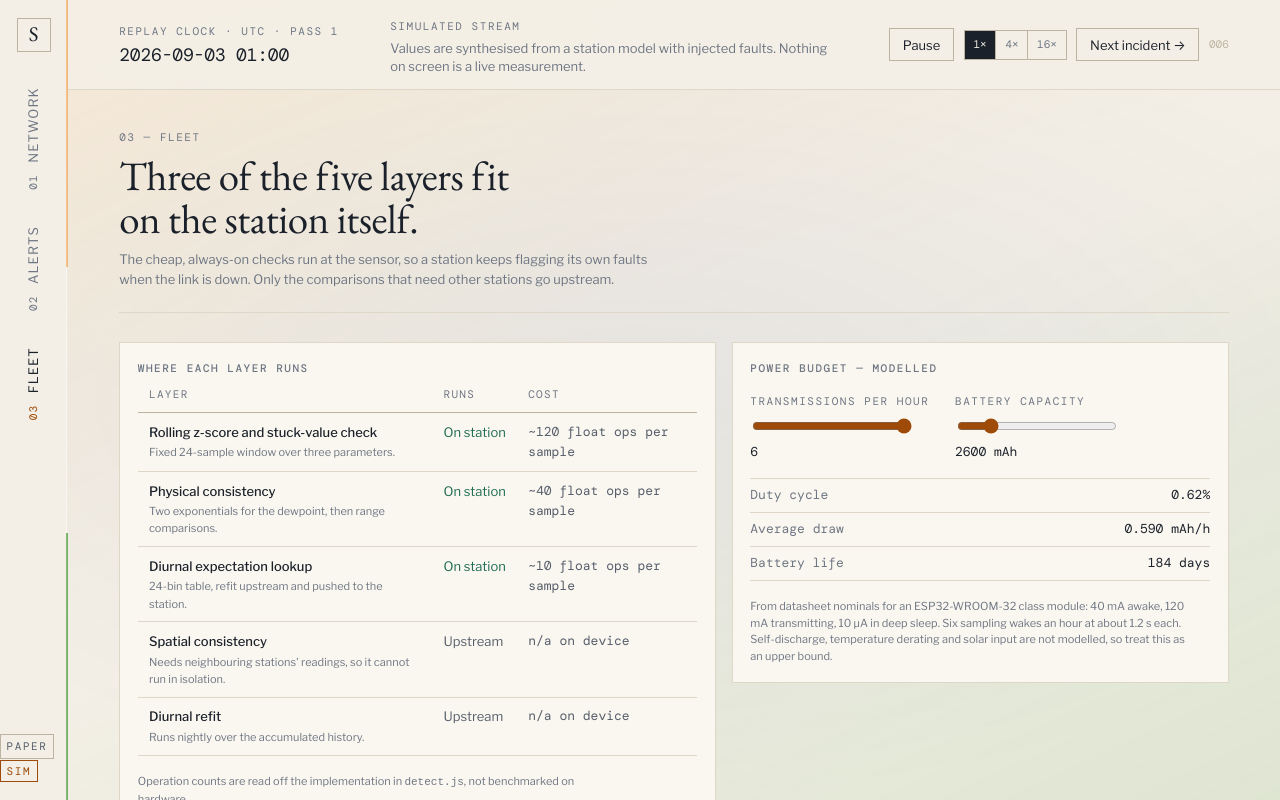
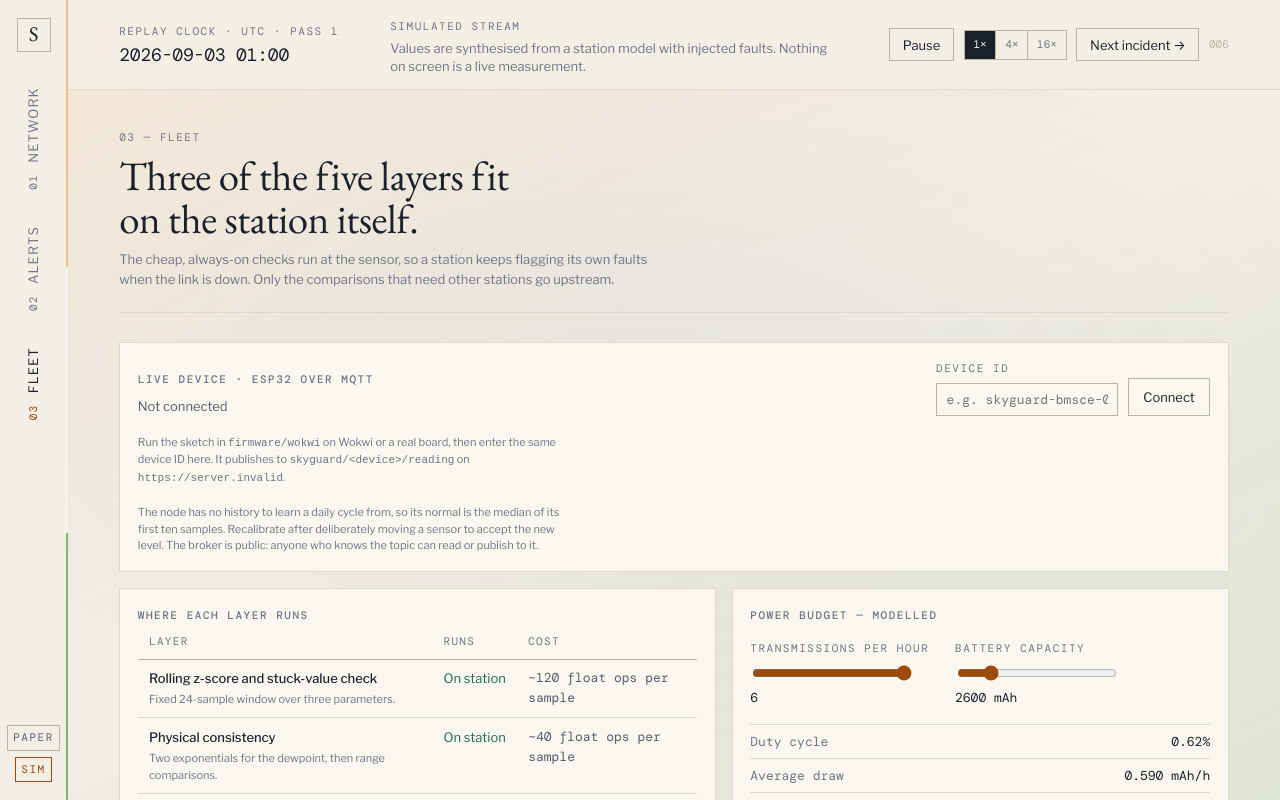
Before and after one commit to Kartikeya-G121/skyguard, a React (Vite) app in the folder web/: page /edge in a window 1280 px wide. Shown: the top 800 px of the page. Built offline with nearby package versions, Linux system fonts and the light colour scheme; no server answers; a web font is replaced by a local one.

Commit message:
Show live node in network, cover and fleet

```diff
--- a/web/src/components/IndiaMap.jsx
+++ b/web/src/components/IndiaMap.jsx
@@ -72,7 +72,7 @@ function IndiaMap({ readings, selectedId, onSelect }) {
             key={`${r.station.id}-${state}-${selected}`}
             center={[r.station.lat, r.station.lon]}
             radius={selected ? 9 : 6}
-            className={`pin pin--${state} ${selected ? "is-selected" : ""}`}
+            className={`pin pin--${state} ${selected ? "is-selected" : ""} ${r.station.live ? "is-live" : ""}`}
             eventHandlers={{ click: () => onSelect?.(r.station.id) }}
           >
             {/* Flagged stations name themselves; the rest name themselves on
@@ -81,7 +81,7 @@ function IndiaMap({ readings, selectedId, onSelect }) {
               className="pin__tip"
               direction="right"
               offset={[8, 0]}
-              permanent={state !== "nominal" || selected}
+              permanent={state !== "nominal" || selected || r.station.live}
             >
               {r.station.name}
             </Tooltip>
--- /dev/null
+++ b/web/src/components/LivePanel.jsx
@@ -0,0 +1,144 @@
+import { useState } from "react";
+import { Link } from "react-router-dom";
+import StatusDot from "./StatusDot.jsx";
+import { useStream } from "../lib/useStream.jsx";
+import { LIVE_STATION } from "../lib/stations.js";
+import { BROKER_URL, topicFor } from "../lib/live.js";
+import { TYPE_LABEL, PARAM_LABEL } from "../lib/contract.js";
+
+const STATUS_TEXT = {
+  off: "Not connected",
+  connecting: "Connecting to broker…",
+  connected: "Subscribed, waiting for the device",
+  error: "Connection failed",
+};
+
+const fmt = (v, dp) => (v === null || v === undefined ? "—" : v.toFixed(dp));
+
+/**
+ * Connects the dashboard to an ESP32 publishing over MQTT (see `firmware/`).
+ * The node joins the network as one more station and is scored by the same
+ * detector, against its own calibrated baseline and its nearest neighbours.
+ */
+export default function LivePanel() {
+  const { live, connectDevice, disconnectDevice, recalibrate, store } = useStream();
+  const [draft, setDraft] = useState(live.device);
+  const s = store.stations[LIVE_STATION.id];
+  const on = live.status !== "off";
+  const reporting = s && Date.now() - s.lastMessageAt < 7000;
+  const r = s?.reading;
+  const d = s?.detection;
+
+  let state = "offline";
+  if (reporting) state = d ? (d.severity === "high" ? "faulted" : "degraded") : "nominal";
+
+  return (
+    <section className="panel edge__live">
+      <div className="live__head">
+        <div>
+          <h2 className="eyebrow">Live device · ESP32 over MQTT</h2>
+          <p className="live__status">
+            {s && on ? (
+              <>
+                <StatusDot state={state} />
+                <span className="is-quiet">
+                  {reporting ? `Reporting · message ${s.deviceSeq ?? "—"}` : "Silent, scored as dropout"}
+                </span>
+              </>
+            ) : (
+              <span className={live.status === "error" ? "is-anomalous" : "is-quiet"}>
+                {STATUS_TEXT[live.status]}
+                {live.error ? ` (${live.error})` : ""}
+              </span>
+            )}
+          </p>
+        </div>
+
+        <form
+          className="live__form"
+          onSubmit={(e) => {
+            e.preventDefault();
+            if (on) {
+              setDraft(live.device);
+              disconnectDevice();
+            } else connectDevice(draft.trim());
+          }}
+        >
+          <label className="field">
+            <span className="eyebrow">Device ID</span>
+            <input
+              className="live__input mono"
+              value={on ? live.device : draft}
+              onChange={(e) => setDraft(e.target.value)}
+              placeholder="e.g. skyguard-bmsce-01"
+              disabled={on}
+              spellCheck={false}
+              autoComplete="off"
+            />
+          </label>
+          <button className="btn" type="submit" disabled={!on && !draft.trim()}>
+            {on ? "Disconnect" : "Connect"}
+          </button>
+        </form>
+      </div>
+
+      {s && on ? (
+        <div className="live__body">
+          <dl className="live__now mono">
+            <div><dt>Temperature</dt><dd>{fmt(r?.temp_c, 1)} °C</dd></div>
+            <div><dt>Pressure</dt><dd>{fmt(r?.pres_hpa, 1)} hPa</dd></div>
+            <div><dt>Humidity</dt><dd>{fmt(r?.rh_pct, 0)} %</dd></div>
+          </dl>
+
+          <dl className="edge__calc mono live__verdicts">
+            <div>
+              <dt>On-device check</dt>
+              <dd className={s.edge && !s.edge.ok ? "is-anomalous" : ""}>
+                {s.edge ? (s.edge.ok ? "Pass" : `Fail · ${s.edge.check}`) : "—"}
+              </dd>
+            </div>
+            <div>
+              <dt>Dashboard detector</dt>
+              <dd className={d ? "is-anomalous" : ""}>
+                {s.calibration
+                  ? `Calibrating ${s.calibration.length}/10`
+                  : d
+                    ? `${TYPE_LABEL[d.type]} · ${PARAM_LABEL[d.param].toLowerCase()} · ${(d.confidence * 100).toFixed(0)}%`
+                    : "Nominal"}
+              </dd>
+            </div>
+          </dl>
+
+          <div className="live__actions">
+            <Link className="btn" to={`/station/${LIVE_STATION.id}`}>
+              Open the station <span aria-hidden="true">→</span>
+            </Link>
+            {s.openEvent && (
+              <Link className="btn" to={`/anomaly/${s.openEvent.id}`}>
+                Evidence for {s.openEvent.id} <span aria-hidden="true">→</span>
+              </Link>
+            )}
+            <button className="btn" type="button" onClick={recalibrate}>
+              Recalibrate
+            </button>
+          </div>
+        </div>
+      ) : (
+        <p className="reasons__note">
+          Run the sketch in <code>firmware/wokwi</code> on{" "}
+          <a href="https://wokwi.com/projects/new/esp32" target="_blank" rel="noreferrer">
+            Wokwi
+          </a>{" "}
+          or a real board, then enter the same device ID here. It publishes to{" "}
+          <code>{topicFor(draft.trim() || "<device>")}</code> on <code>{BROKER_URL}</code>.
+        </p>
+      )}
+
+      <p className="reasons__note">
+        The node has no history to learn a daily cycle from, so its normal is the median of
+        its first ten samples. Recalibrate after deliberately moving a sensor to accept the
+        new level. The broker is public: anyone who knows the topic can read or publish to it.
+      </p>
+    </section>
+  );
+}
--- a/web/src/components/Shell.jsx
+++ b/web/src/components/Shell.jsx
@@ -16,7 +16,7 @@ const NAV = [
  * thing you picked.
  */
 export default function Shell() {
-  const { store, speed, setSpeed, running, setRunning, epoch, tick, skipToNextEvent } =
+  const { store, speed, setSpeed, running, setRunning, epoch, tick, skipToNextEvent, live } =
     useStream();
   const location = useLocation();
   const navigate = useNavigate();
@@ -48,6 +48,11 @@ export default function Shell() {
         <div className="rail__foot">
           <ThemeToggle />
           <span className="rail__badge mono">SIM</span>
+          {live.status === "connected" && (
+            <NavLink to="/edge" className="rail__badge rail__badge--live mono" title="ESP32 connected">
+              LIVE
+            </NavLink>
+          )}
         </div>
       </aside>
 
@@ -63,8 +68,10 @@ export default function Shell() {
           <div className="topbar__note">
             <span className="eyebrow">Simulated stream</span>
             <p>
-              Values are synthesised from a station model with injected faults. Nothing on
-              screen is a live measurement.
+              Values are synthesised from a station model with injected faults.{" "}
+              {live.status === "connected"
+                ? "Only the ESP32 live node reports real sensor readings."
+                : "Nothing on screen is a live measurement."}
             </p>
           </div>
 
--- a/web/src/routes/Edge.jsx
+++ b/web/src/routes/Edge.jsx
@@ -1,7 +1,7 @@
 import { useMemo, useState } from "react";
 import { Link } from "react-router-dom";
-import { useStream } from "../lib/useStream.jsx";
-import { STATIONS } from "../lib/stations.js";
+import { useStream, stationList } from "../lib/useStream.jsx";
+import LivePanel from "../components/LivePanel.jsx";
 import { TYPE_LABEL } from "../lib/contract.js";
 import Meter from "../components/Meter.jsx";
 
@@ -36,7 +36,7 @@ export default function Edge() {
 
   const rows = useMemo(
     () =>
-      STATIONS.map((s) => {
+      stationList(store).map((s) => {
         const st = store.stations[s.id];
         const dropouts = st.history.filter((h) => h.temp_c === null).length;
         return {
@@ -82,6 +82,8 @@ export default function Edge() {
       </header>
 
       <div className="edge__grid">
+        <LivePanel />
+
         <section className="panel edge__split">
           <h2 className="eyebrow">Where each layer runs</h2>
           <div className="tablewrap">
--- a/web/src/styles/app.css
+++ b/web/src/styles/app.css
@@ -109,6 +109,12 @@
   color: var(--bone);
   border-color: var(--bone);
 }
+.rail__foot {
+  display: flex;
+  flex-direction: column;
+  align-items: center;
+  gap: 0.4rem;
+}
 .rail__badge {
   font-size: var(--t-micro);
   letter-spacing: 0.14em;
@@ -1322,6 +1328,81 @@
 .edge__fleet {
   grid-column: 1 / -1;
 }
+.edge__live {
+  grid-column: 1 / -1;
+  padding: 1.1rem;
+}
+.live__head {
+  display: flex;
+  justify-content: space-between;
+  align-items: flex-end;
+  gap: 1rem;
+  flex-wrap: wrap;
+}
+.live__status {
+  display: flex;
+  align-items: center;
+  gap: 0.6rem;
+  margin: 0.5rem 0 0;
+  font-size: var(--t-small);
+}
+.live__form {
+  display: flex;
+  align-items: flex-end;
+  gap: 0.6rem;
+  flex-wrap: wrap;
+}
+.live__input {
+  border: 1px solid var(--rule-bright);
+  background: transparent;
+  color: var(--bone);
+  padding: 0.45rem 0.6rem;
+  font-size: var(--t-small);
+  width: min(240px, 100%);
+}
+.live__input:focus {
+  outline: none;
+  border-color: var(--bone);
+}
+.live__input:disabled {
+  color: var(--dimmer);
+}
+.live__body {
+  display: grid;
+  grid-template-columns: minmax(0, 1fr) minmax(0, 1.4fr);
+  gap: 0 1.6rem;
+  margin-top: 1rem;
+}
+.live__now {
+  display: flex;
+  gap: 1.6rem;
+  flex-wrap: wrap;
+  margin: 1rem 0;
+}
+.live__now dt {
+  font-size: var(--t-micro);
+  color: var(--dimmer);
+  letter-spacing: 0.12em;
+  text-transform: uppercase;
+}
+.live__now dd {
+  margin: 0.2rem 0 0;
+  font-size: 1.3rem;
+}
+.live__actions {
+  grid-column: 1 / -1;
+  display: flex;
+  gap: 0.6rem;
+  flex-wrap: wrap;
+}
+.rail__badge--live {
+  color: var(--green);
+  border-color: var(--green);
+}
+.netmap .pin.is-live {
+  stroke: var(--bone);
+  stroke-width: 2.5;
+}
 .edge__inputs {
   display: flex;
   gap: 1.6rem;
@@ -1392,6 +1473,9 @@
   .station__grid,
   .evidence__grid,
   .edge__grid {
+    grid-template-columns: minmax(0, 1fr);
+  }
+  .live__body {
     grid-template-columns: minmax(0, 1fr);
   }
   .evidence__col {
```
Also changed, not shown: web/src/routes/Cover.jsx (+5 -5 lines), web/src/routes/Network.jsx (+4 -5 lines).
